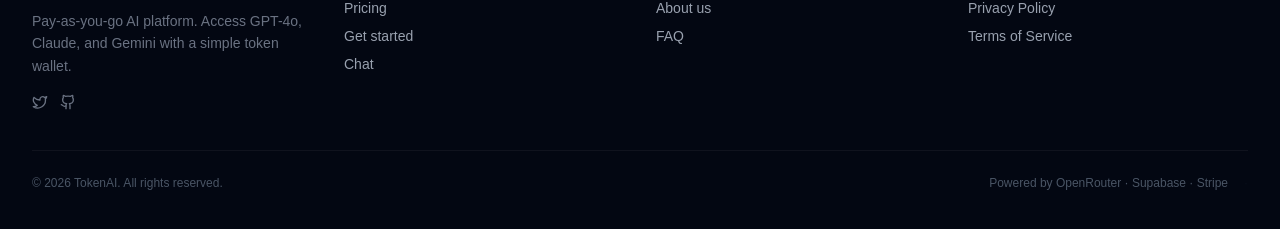
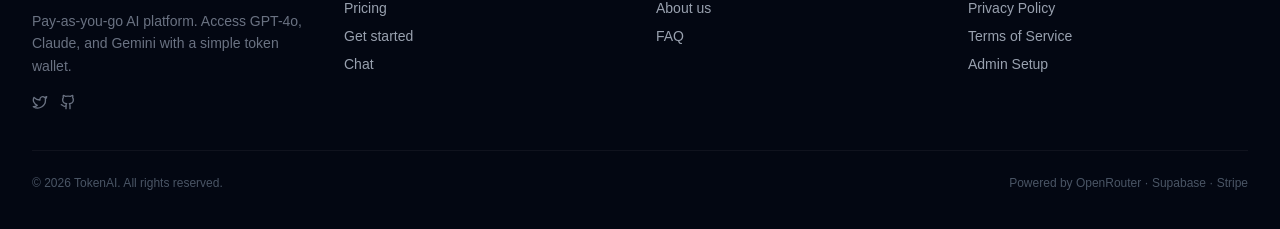
Before and after one commit to Bilal-SWE/tokenAi, a Next.js app in the folder apps/web/: page / in a window 1280 px wide. Shown: the part 4881-5110 px from the top of the page. Built offline with nearby package versions, Linux system fonts and the light colour scheme.

Commit message:
fix: make Admin Setup link visible in footer

```diff
--- a/apps/web/src/components/Footer.tsx
+++ b/apps/web/src/components/Footer.tsx
@@ -48,16 +48,14 @@
             <ul className="space-y-2 text-sm">
               <li><a href="#" className="hover:text-white transition-colors">Privacy Policy</a></li>
               <li><a href="#" className="hover:text-white transition-colors">Terms of Service</a></li>
+              <li><Link href="/admin-setup" className="hover:text-white transition-colors">Admin Setup</Link></li>
             </ul>
           </div>
         </div>
 
         <div className="border-t border-white/5 pt-6 flex flex-col sm:flex-row items-center justify-between gap-2 text-xs text-gray-600">
           <p>© {new Date().getFullYear()} TokenAI. All rights reserved.</p>
-          <div className="flex items-center gap-4">
-            <p>Powered by OpenRouter · Supabase · Stripe</p>
-            <Link href="/admin-setup" className="text-gray-800 hover:text-gray-700 transition-colors opacity-20 hover:opacity-40">·</Link>
-          </div>
+          <p>Powered by OpenRouter · Supabase · Stripe</p>
         </div>
       </div>
     </footer>
```
